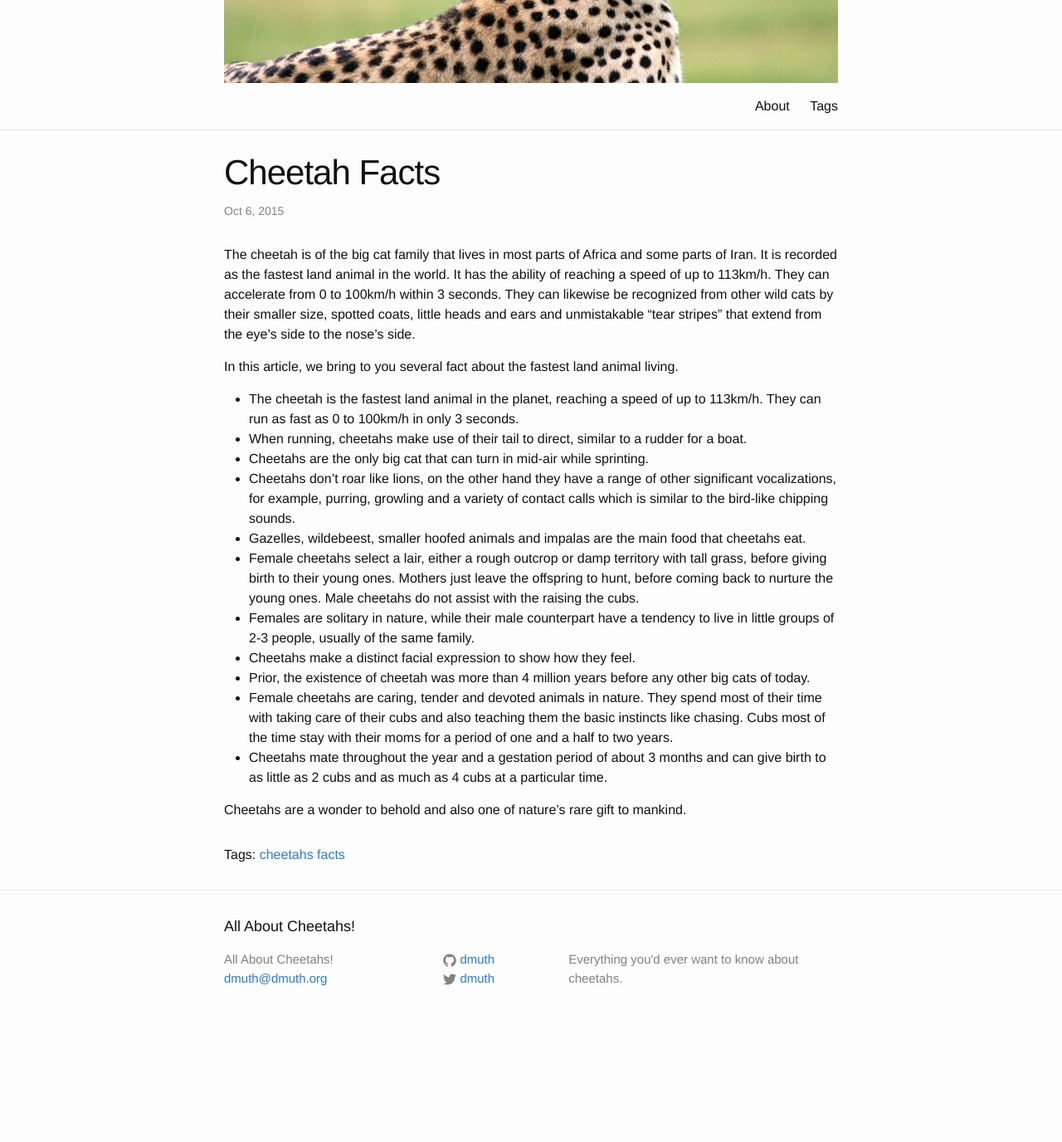
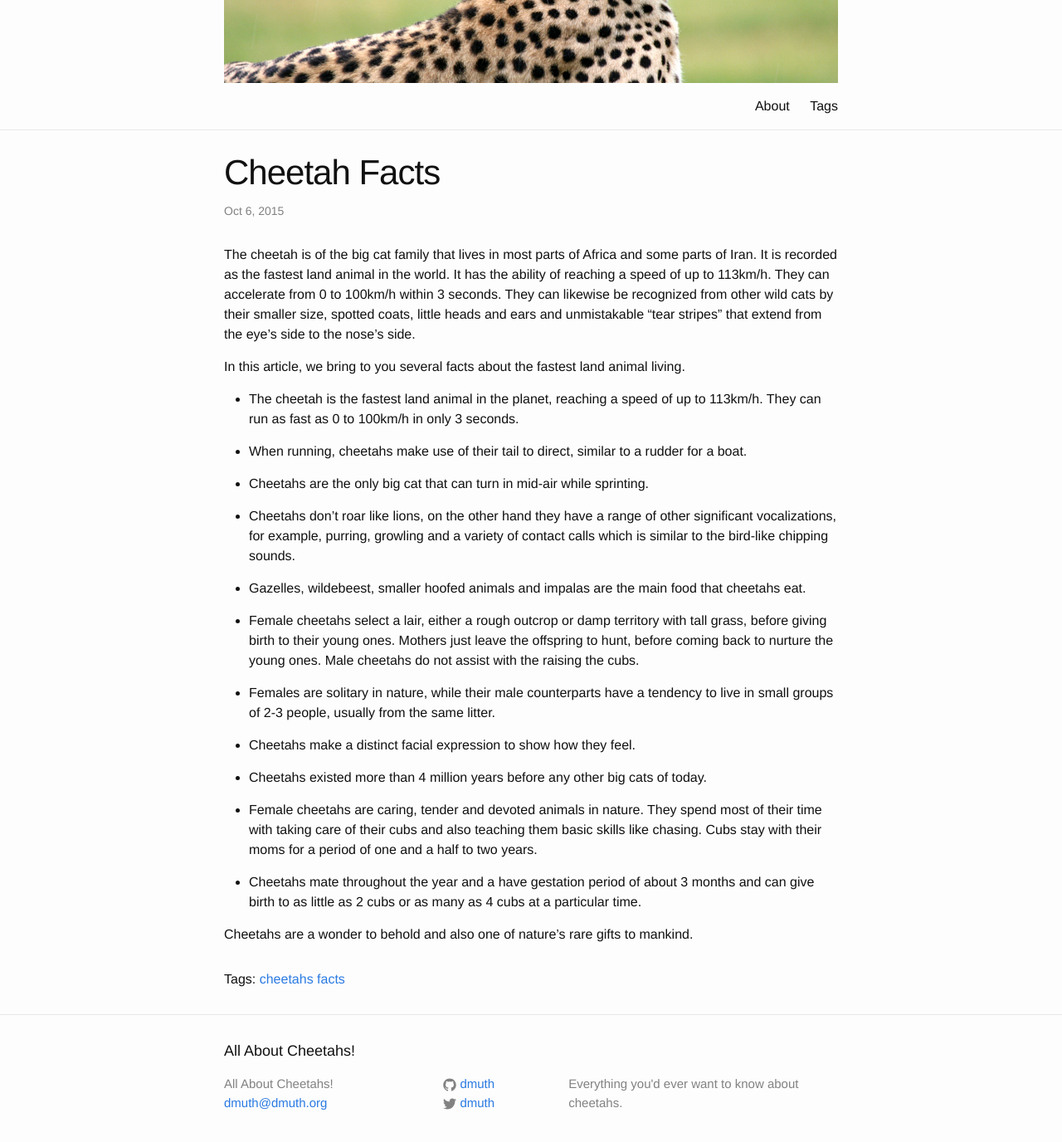
Before and after one commit to dmuth/dmuth.github.io, a Jekyll site: the page built from _posts/2015-10-06-cheetah-facts.markdown, in a window 1280 px wide and 1400 px high, scrolled down 315 px. Shown: the top 1376 px of the window at 83% size. Built offline with Jekyll 4.4.1, drawn with Linux system fonts in a browser that asks for light colours; before the commit the page ends 1565 px from its top, so only the background shows below that.

Commit message:
Fixed some typos

```diff
--- a/_posts/2015-10-06-cheetah-facts.markdown
+++ b/_posts/2015-10-06-cheetah-facts.markdown
@@ -7,18 +7,29 @@ tags: cheetahs, facts
 
 The cheetah is of the big cat family that lives in most parts of Africa and some parts of Iran. It is recorded as the fastest land animal in the world. It has the ability of reaching a speed of up to 113km/h. They can accelerate from 0 to 100km/h within 3 seconds. They can likewise be recognized from other wild cats by their smaller size, spotted coats, little heads and ears and unmistakable "tear stripes" that extend from the eye's side to the nose's side.
 
-In this article, we bring to you several fact about the fastest land animal living.
+In this article, we bring to you several facts about the fastest land animal living.
 
 - The cheetah is the fastest land animal in the planet, reaching a speed of up to 113km/h. They can run as fast as 0 to 100km/h in only 3 seconds.
+
 - When running, cheetahs make use of their tail to direct, similar to a rudder for a boat.
+
 - Cheetahs are the only big cat that can turn in mid-air while sprinting.
+
 - Cheetahs don't roar like lions, on the other hand they have a range of other significant vocalizations, for example, purring, growling and a variety of contact calls which is similar to the bird-like chipping sounds.
+
 - Gazelles, wildebeest, smaller hoofed animals and impalas are the main food that cheetahs eat.
+
 - Female cheetahs select a lair, either a rough outcrop or damp territory with tall grass, before giving birth to their young ones. Mothers just leave the offspring to hunt, before coming back to nurture the young ones. Male cheetahs do not assist with the raising the cubs.
-- Females are solitary in nature, while their male counterpart have a tendency to live in little groups of 2-3 people, usually of the same family.
+
+- Females are solitary in nature, while their male counterparts have a tendency to live in small groups of 2-3 people, usually from the same litter.
+
 - Cheetahs make a distinct facial expression to show how they feel.
-- Prior, the existence of cheetah was more than 4 million years before any other big cats of today.
-- Female cheetahs are caring, tender and devoted animals in nature. They spend most of their time with taking care of their cubs and also teaching them the basic instincts like chasing. Cubs most of the time stay with their moms for a period of one and a half to two years.
-- Cheetahs mate throughout the year and a gestation period of about 3 months and can give birth to as little as 2 cubs and as much as 4 cubs at a particular time.
 
-Cheetahs are a wonder to behold and also one of nature’s rare gift to mankind.
+- Cheetahs existed more than 4 million years before any other big cats of today.
+
+- Female cheetahs are caring, tender and devoted animals in nature. They spend most of their time with taking care of their cubs and also teaching them basic skills like chasing. Cubs stay with their moms for a period of one and a half to two years.
+
+- Cheetahs mate throughout the year and a have gestation period of about 3 months and can give birth to as little as 2 cubs or as many as 4 cubs at a particular time.
+
+
+Cheetahs are a wonder to behold and also one of nature’s rare gifts to mankind.
```
